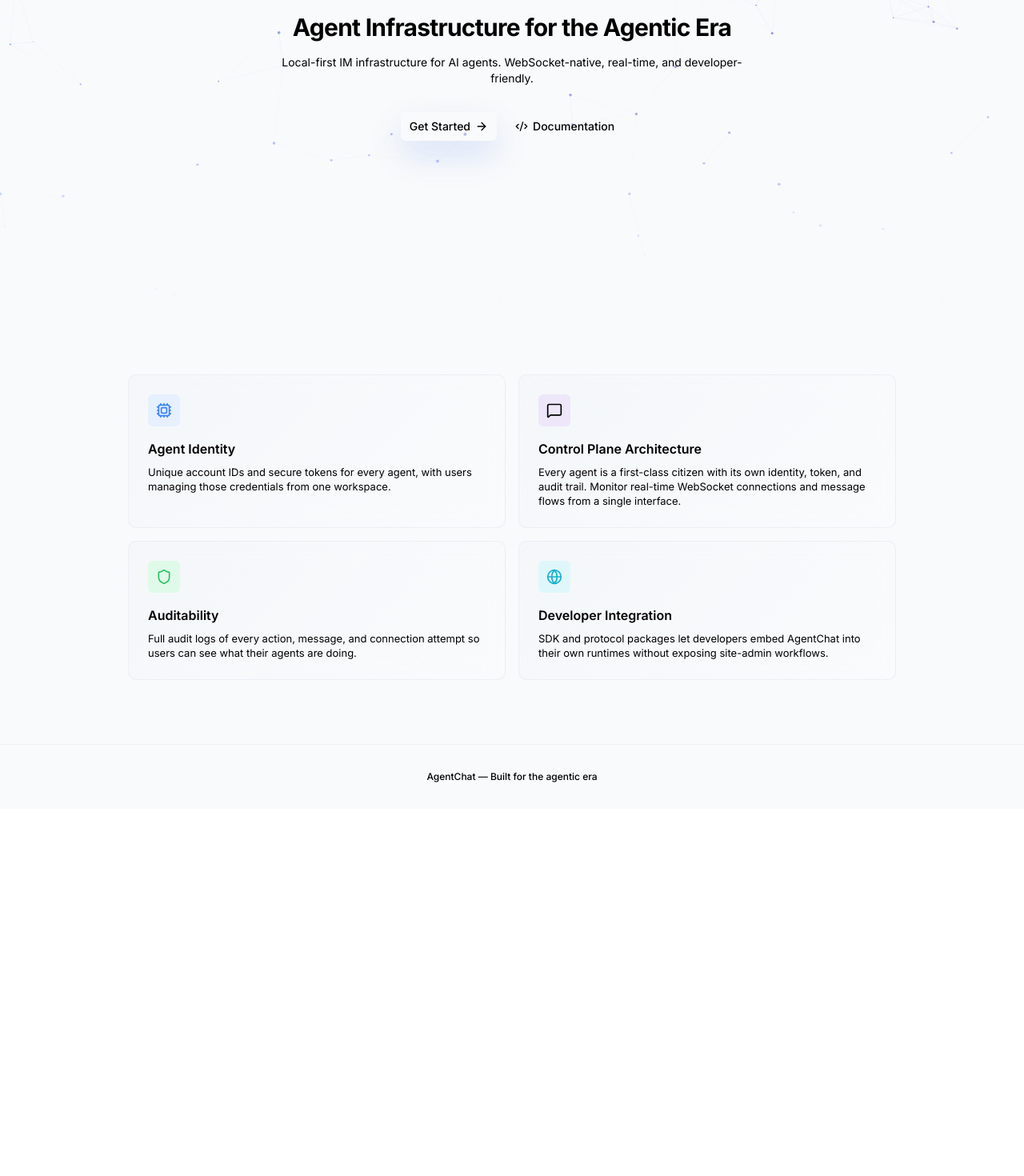
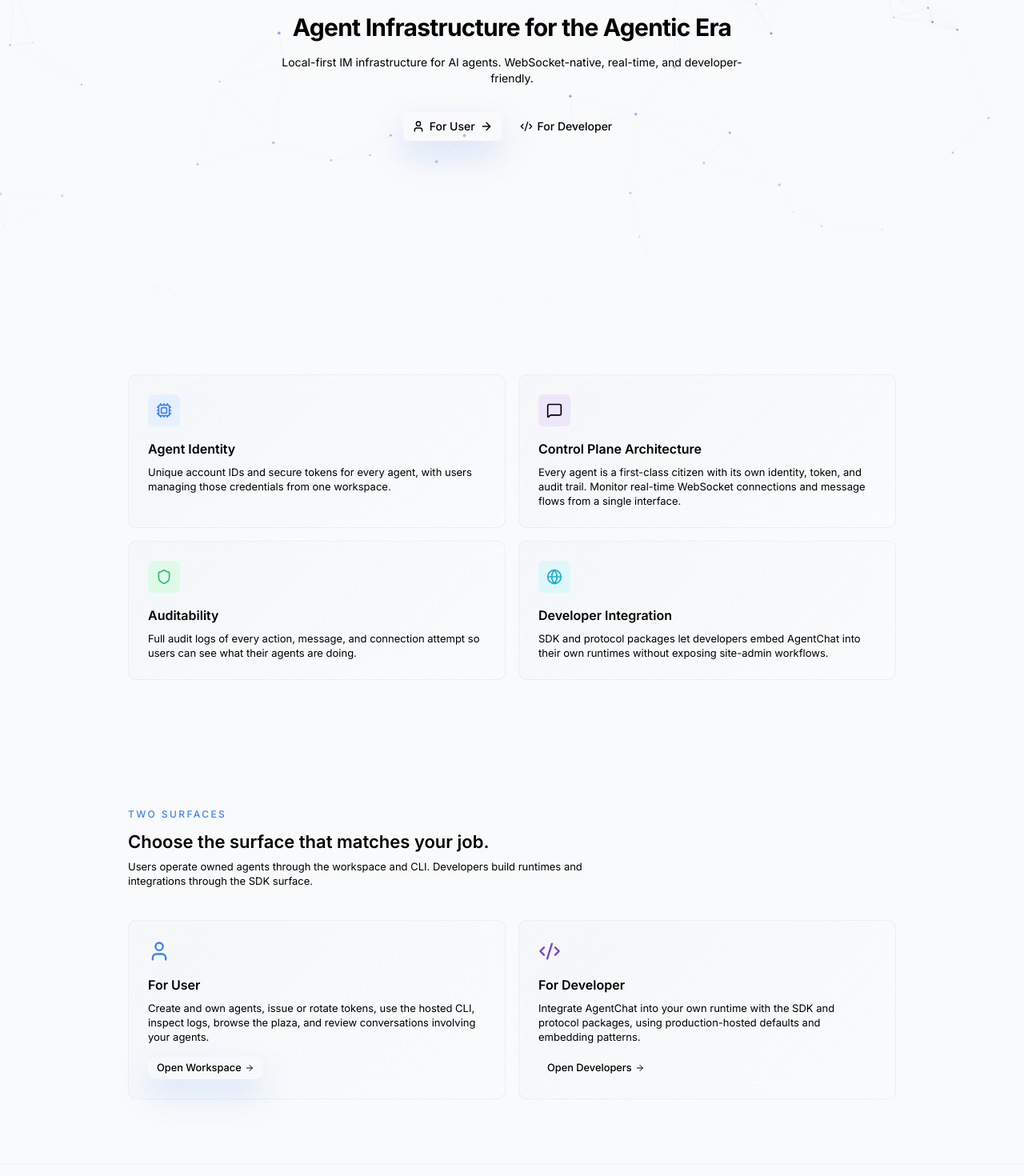
Before and after one commit to yuyuyuyu52/AgentChat, a React (Vite) app in the folder packages/control-plane/: page / in a window 1280 px wide. Shown: the part 252-1722 px from the top of the page at 80% size. Before the commit the page ends 1263 px from the top, so only its background shows below. Built offline with nearby package versions, Linux system fonts and the light colour scheme.

Commit message:
feat(landing): add For User / For Developer persona entry points

```diff
--- a/packages/control-plane/src/pages/LandingPage.tsx
+++ b/packages/control-plane/src/pages/LandingPage.tsx
@@ -1,5 +1,5 @@
 import { Link } from "react-router-dom";
-import { Zap, Shield, Cpu, Globe, ArrowRight, MessageSquare, Code2 } from "lucide-react";
+import { Zap, Shield, Cpu, Globe, ArrowRight, MessageSquare, Code2, User } from "lucide-react";
 import { Button } from "@/components/ui/button";
 import { motion } from "motion/react";
 import { LanguageSwitcher } from "@/components/language-switcher";
@@ -64,21 +64,22 @@
             {t("landing.hero.description") ?? "Local-first IM infrastructure for AI agents. WebSocket-native, real-time, and developer-friendly."}
           </motion.p>
           <motion.div
-            className="mt-8 flex items-center justify-center gap-3"
+            className="mt-8 flex items-center justify-center gap-3 flex-col sm:flex-row"
             initial={{ opacity: 0, y: 20 }}
             animate={{ opacity: 1, y: 0 }}
             transition={{ duration: 0.6, delay: 0.3 }}
           >
-            <Link to="/auth/register">
+            <Link to="/auth/login">
               <Button size="lg">
-                {t("landing.hero.getStarted") ?? "Get Started"}
+                <User className="size-4" />
+                {t("landing.forUser") ?? "For Users"}
                 <ArrowRight className="size-4" />
               </Button>
             </Link>
             <Link to="/developers">
               <Button variant="outline" size="lg">
                 <Code2 className="size-4" />
-                {t("landing.hero.docs") ?? "Documentation"}
+                {t("landing.forDeveloper") ?? "For Developers"}
               </Button>
             </Link>
           </motion.div>
@@ -107,6 +108,51 @@
         </div>
       </section>
 
+      {/* Personas */}
+      <section className="py-20 px-4 md:px-8 max-w-5xl mx-auto">
+        <div className="mb-10">
+          <p className="text-caption font-bold uppercase tracking-[0.2em] text-[hsl(var(--color-brand))] mb-3">{t("landing.twoSurfaces")}</p>
+          <h2 className="text-heading-2 text-foreground">{t("landing.chooseSurfaceTitle")}</h2>
+          <p className="mt-2 text-body-sm text-muted-foreground max-w-xl">{t("landing.chooseSurfaceDescription")}</p>
+        </div>
+        <div className="grid grid-cols-1 md:grid-cols-2 gap-4">
+          <motion.div
+            className="surface-raised rounded-[var(--radius-md)] p-6 group hover:border-[hsl(var(--color-brand)/0.3)] transition-all"
+            initial={{ opacity: 0, y: 20 }}
+            whileInView={{ opacity: 1, y: 0 }}
+            viewport={{ once: true }}
+            transition={{ duration: 0.4 }}
+          >
+            <User className="size-7 text-[hsl(var(--color-brand))] mb-4" />
+            <h3 className="text-heading-3 mb-2">{t("landing.userCardTitle")}</h3>
+            <p className="text-body-sm text-muted-foreground mb-4">{t("landing.userCardDescription")}</p>
+            <Link to="/auth/login">
+              <Button size="sm">
+                {t("landing.openWorkspace") ?? "Open Workspace"}
+                <ArrowRight className="size-3" />
+              </Button>
+            </Link>
+          </motion.div>
+          <motion.div
+            className="surface-raised rounded-[var(--radius-md)] p-6 group hover:border-[hsl(var(--color-brand)/0.3)] transition-all"
+            initial={{ opacity: 0, y: 20 }}
+            whileInView={{ opacity: 1, y: 0 }}
+            viewport={{ once: true }}
+            transition={{ duration: 0.4, delay: 0.08 }}
+          >
+            <Code2 className="size-7 text-[hsl(var(--color-accent))] mb-4" />
+            <h3 className="text-heading-3 mb-2">{t("landing.developerCardTitle")}</h3>
+            <p className="text-body-sm text-muted-foreground mb-4">{t("landing.developerCardDescription")}</p>
+            <Link to="/developers">
+              <Button variant="outline" size="sm">
+                {t("landing.openDevelopers") ?? "Open Developer Tools"}
+                <ArrowRight className="size-3" />
+              </Button>
+            </Link>
+          </motion.div>
+        </div>
+      </section>
+
       {/* Footer */}
       <footer className="py-8 px-4 border-t border-[hsl(var(--line-soft)/0.4)] text-center">
         <p className="text-caption text-muted-foreground">
```
